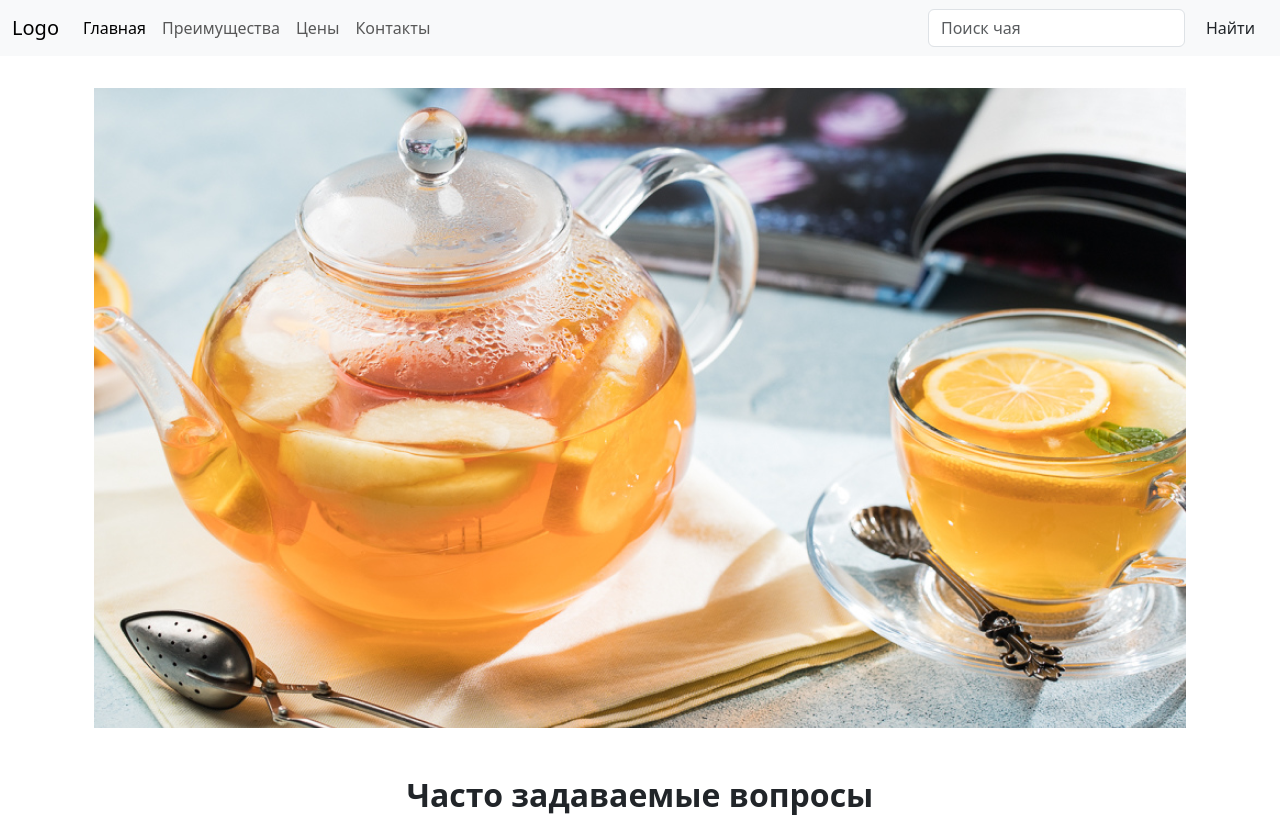
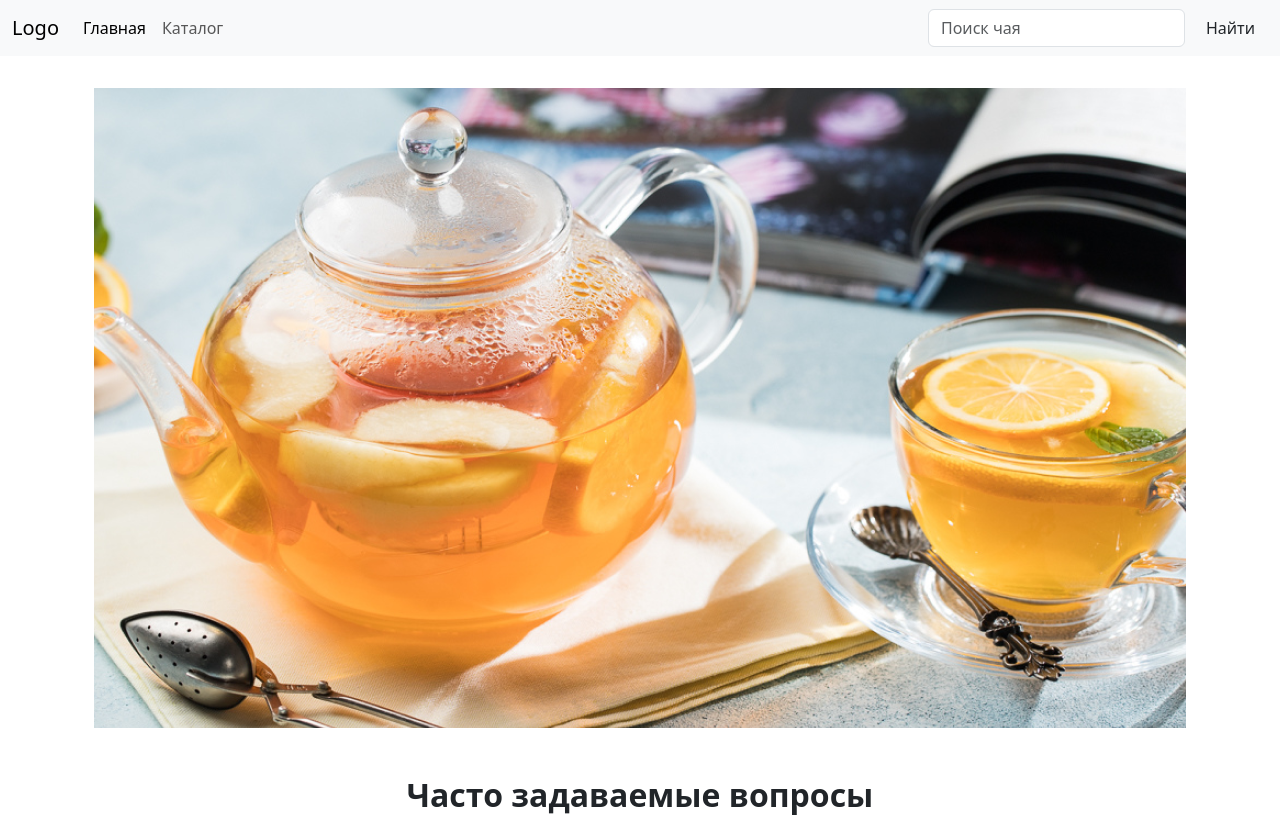
Before and after one commit to KartoShk4/Angular-Tea-New, an Angular app: page / in a window 1280 px wide. Shown: the top 817 px of the page. Built offline with nearby package versions, Linux system fonts and the light colour scheme.

Commit message:
Создание компоненСозданиеÐ компÐ а кажÐРедактиУдаление лишних ссылок со страницы main

```diff
--- a/src/app/components/pages/main/main.component.html
+++ b/src/app/components/pages/main/main.component.html
@@ -1,4 +1,4 @@
-<body>
+
 <nav class="container-fluid pb-3 p-0">
   <div class="navbar navbar-expand-lg bg-body-tertiary">
     <div class="container-fluid">
@@ -9,13 +9,7 @@
             <a class="nav-link active" aria-current="page" href="#">Главная</a>
           </li>
           <li class="nav-item">
-            <a class="nav-link" aria-current="page" href="#">Преимущества</a>
-          </li>
-          <li class="nav-item">
-            <a class="nav-link" aria-current="page" href="#">Цены</a>
-          </li>
-          <li class="nav-item">
-            <a class="nav-link" aria-current="page" href="#">Контакты</a>
+            <a class="nav-link" aria-current="page" href="#">Каталог</a>
           </li>
         </ul>
         <form class="d-flex" role="search">
@@ -27,7 +21,7 @@
   </div>
 </nav>
 
-<div class="container">
+<section class="header container">
   <header class="container pt-3" style="position: relative; z-index: 5;">
     <div class="slider">
       <div class="slick-slide" style="background-image: url('assets/images/slider/slider001.png');"></div>
@@ -82,9 +76,8 @@
       </div>
     </div>
   </div>
-</div>
+</section>
 
 <footer class="container-fluid bg-body-tertiary p-3">
   <a class="navbar-brand">&copy Все права защищены <span class="year"></span></a>
 </footer>
-</body>
```
